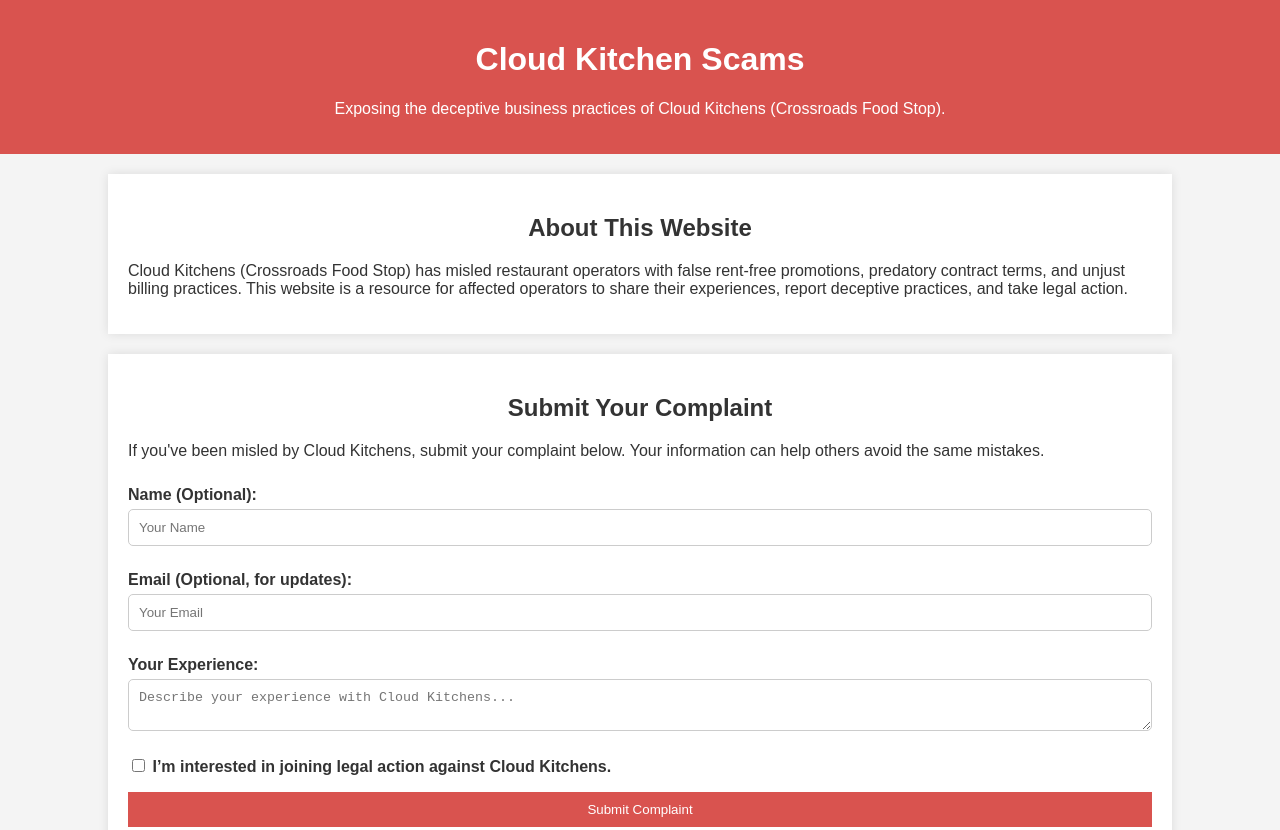
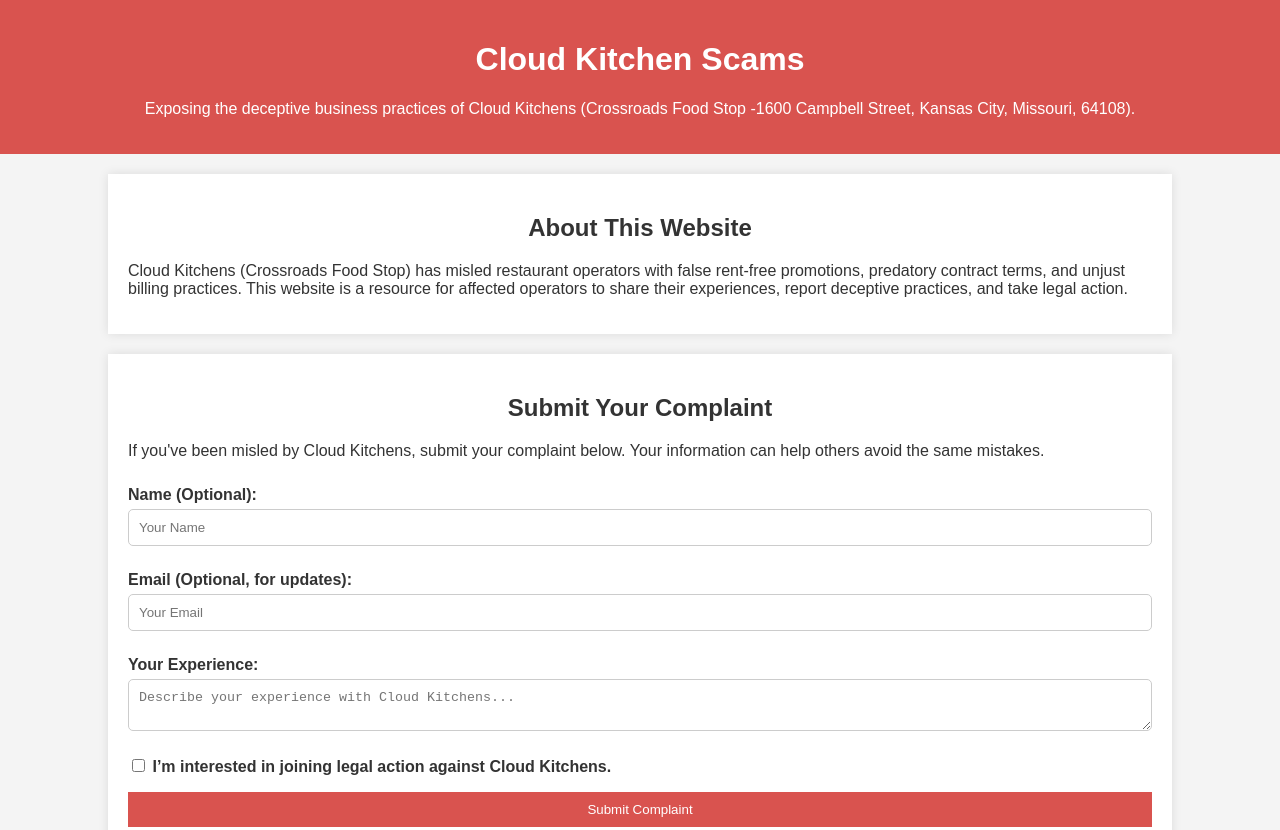
Before and after one commit to KansasCity816/CloudKitchenScams, a plain HTML site: page index.html in a window 1280 px wide. Shown: the top 830 px of the page. Drawn offline with Linux system fonts and the light colour scheme.

Commit message:
Update index.html

```diff
--- a/index.html
+++ b/index.html
@@ -10,7 +10,7 @@
 <body>
     <header>
         <h1>Cloud Kitchen Scams</h1>
-        <p>Exposing the deceptive business practices of Cloud Kitchens (Crossroads Food Stop).</p>
+        <p>Exposing the deceptive business practices of Cloud Kitchens (Crossroads Food Stop -1600 Campbell Street, Kansas City, Missouri, 64108).</p>
     </header>
 
     <section id="about">
```
